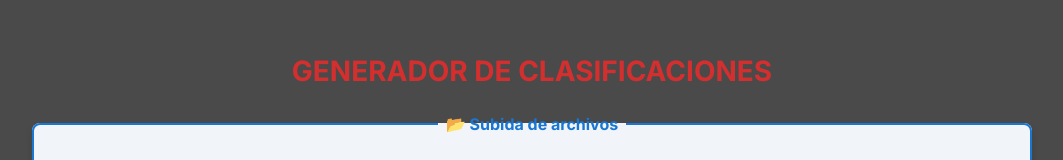
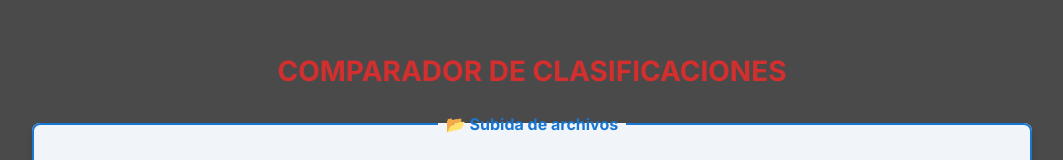
Before and after one commit to jkrilin/comparadordeclasificaciones, a plain HTML site: page index.html in a window 1280 px wide. Shown: the top 160 px of the page, without its empty margins (108-1171 px from the left). Drawn offline with Linux system fonts and the light colour scheme.

Commit message:
Update index.html

```diff
--- a/index.html
+++ b/index.html
@@ -2,12 +2,12 @@
 <html lang="es">
 <head>
   <meta charset="UTF-8">
-  <title>Generador de Clasificaciones</title>
+  <title>Comparador de clasificaciones</title>
   <link rel="stylesheet" href="style.css">
 </head>
 <body>
   <div class="contenedor-principal">
-    <h1 class="titulo-principal">GENERADOR DE CLASIFICACIONES</h1>
+    <h1 class="titulo-principal">COMPARADOR DE CLASIFICACIONES</h1>
     <main>
 
 <!-- =======================
```
